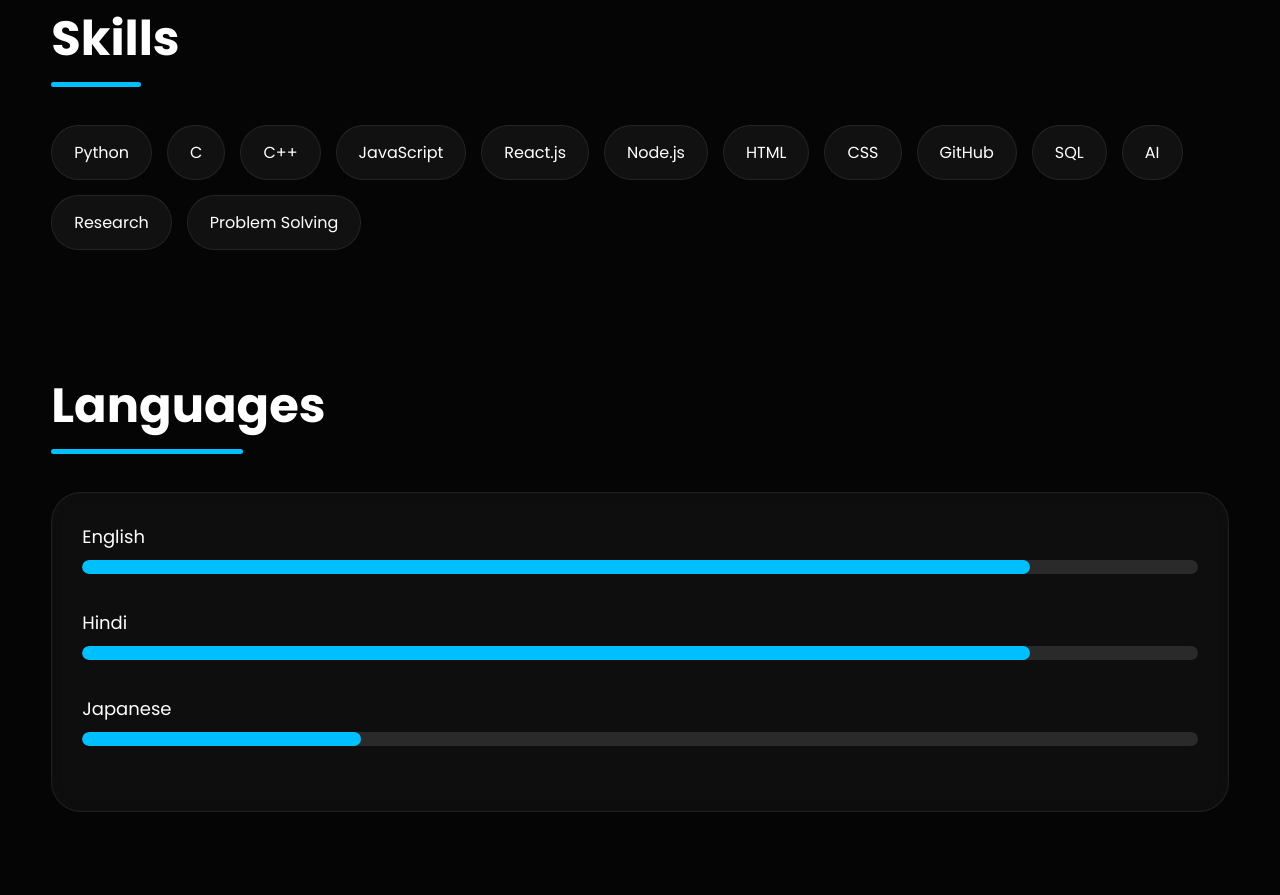
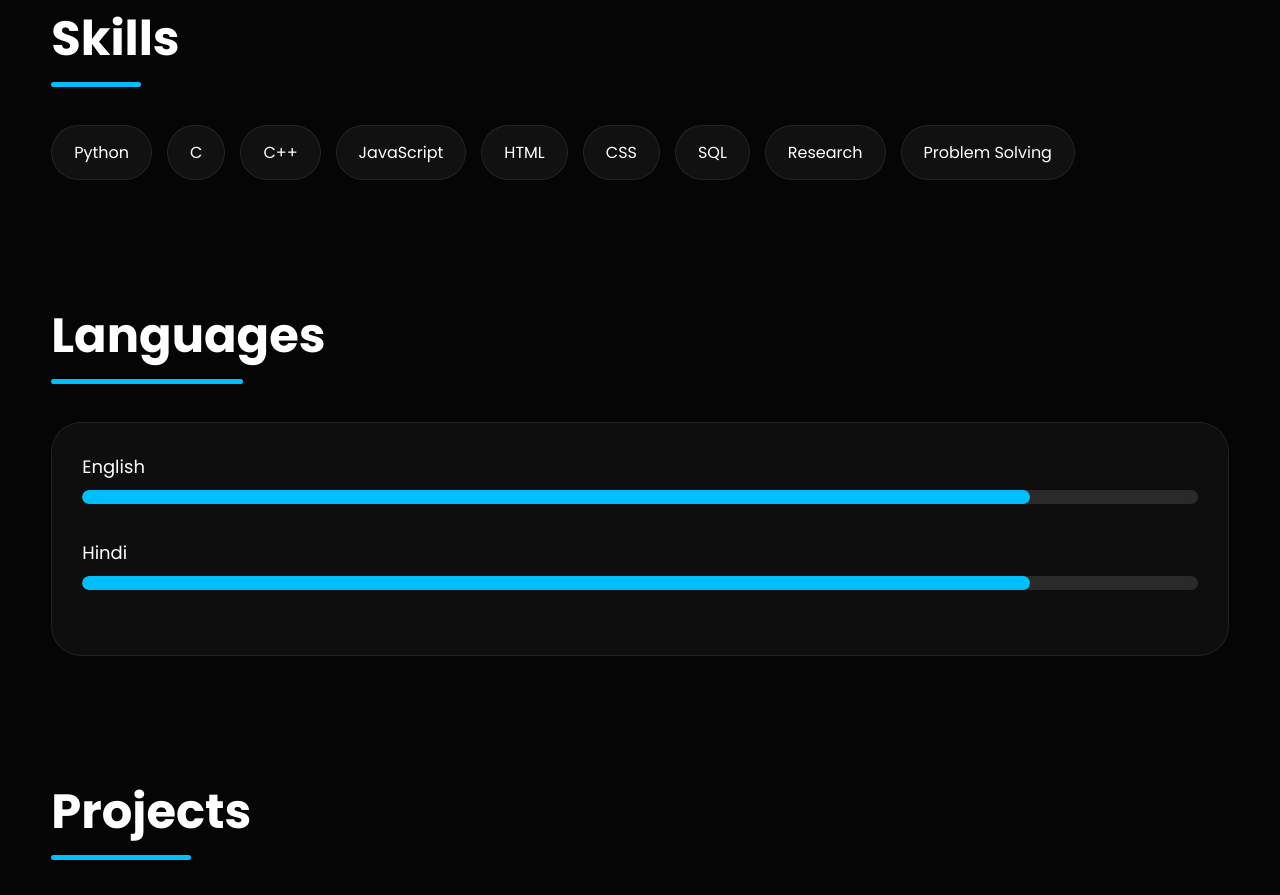
Before and after one commit to PrashamKumbhare/Portfolio, a plain HTML site: page index.html in a window 1280 px wide. Shown: the part 2160-3055 px from the top of the page. Drawn offline with Linux system fonts and the light colour scheme.

Commit message:
Update index.html

```diff
--- a/index.html
+++ b/index.html
@@ -582,13 +582,9 @@ Achieved 89.83% with strong academic performance in Physics, Chemistry, and Math
 <div class="skill">C</div>
 <div class="skill">C++</div>
 <div class="skill">JavaScript</div>
-<div class="skill">React.js</div>
-<div class="skill">Node.js</div>
 <div class="skill">HTML</div>
 <div class="skill">CSS</div>
-<div class="skill">GitHub</div>
 <div class="skill">SQL</div>
-<div class="skill">AI</div>
 <div class="skill">Research</div>
 <div class="skill">Problem Solving</div>
 
@@ -628,17 +624,6 @@ Hindi
 
 </div>
 
-<div class="lang">
-
-<div class="lang-top">
-Japanese
-</div>
-
-<div class="bar">
-<div class="fill" style="width:25%"></div>
-</div>
-
-</div>
 
 </div>
 
```
